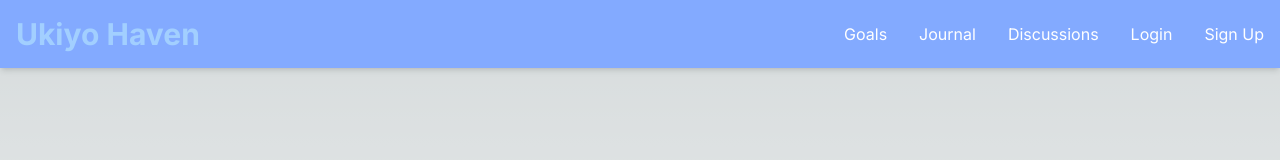
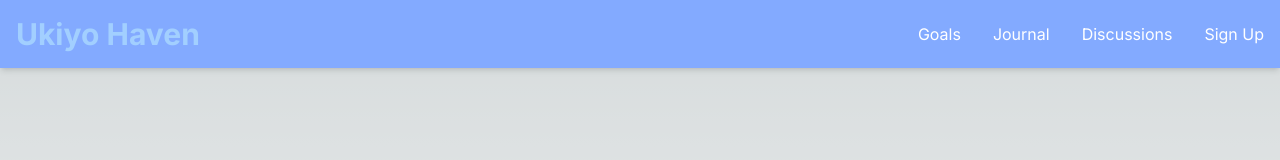
Before and after one commit to UkiyoHaven/ukiyo-haven-client, a Next.js app: page /goals in a window 1280 px wide. Shown: the top 160 px of the page. Built offline with nearby package versions, Linux system fonts and the light colour scheme; no server answers; sample sign-in values are in the browser's storage.

Commit message:
Feat: remove 'Login' from NavBar

```diff
--- a/components/NavBar.tsx
+++ b/components/NavBar.tsx
@@ -12,7 +12,6 @@ export default function NavBar() {
           <Link href="/goals" className="hover:text-gray-200">Goals</Link>
           <Link href="/journal" className="hover:text-gray-200">Journal</Link>
           <Link href="/discussions" className="hover:text-gray-200">Discussions</Link>
-          <Link href="/login" className="hover:text-gray-200">Login</Link>
           <Link href="/register" className="hover:text-gray-200">Sign Up</Link>
         </div>
       </div>
```
